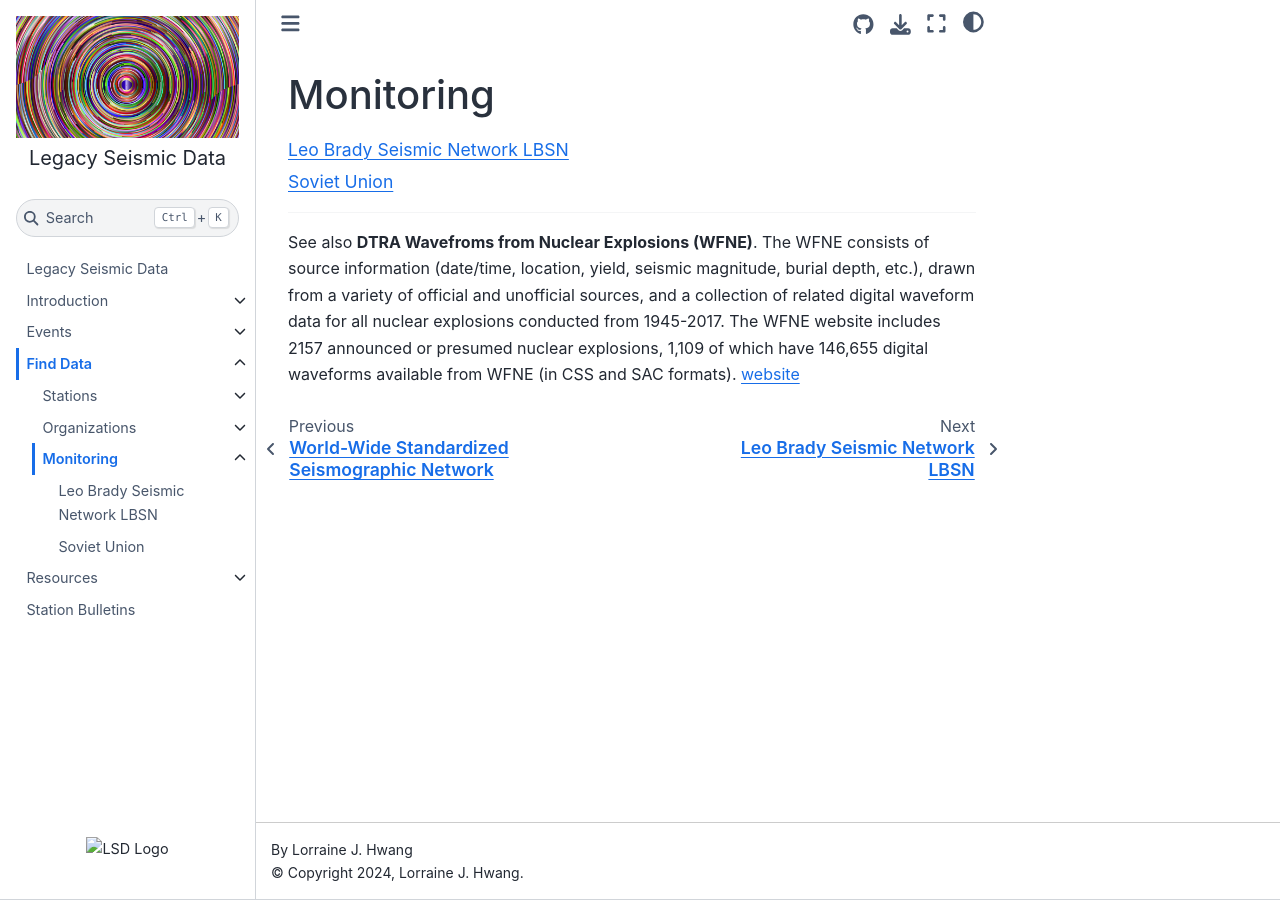
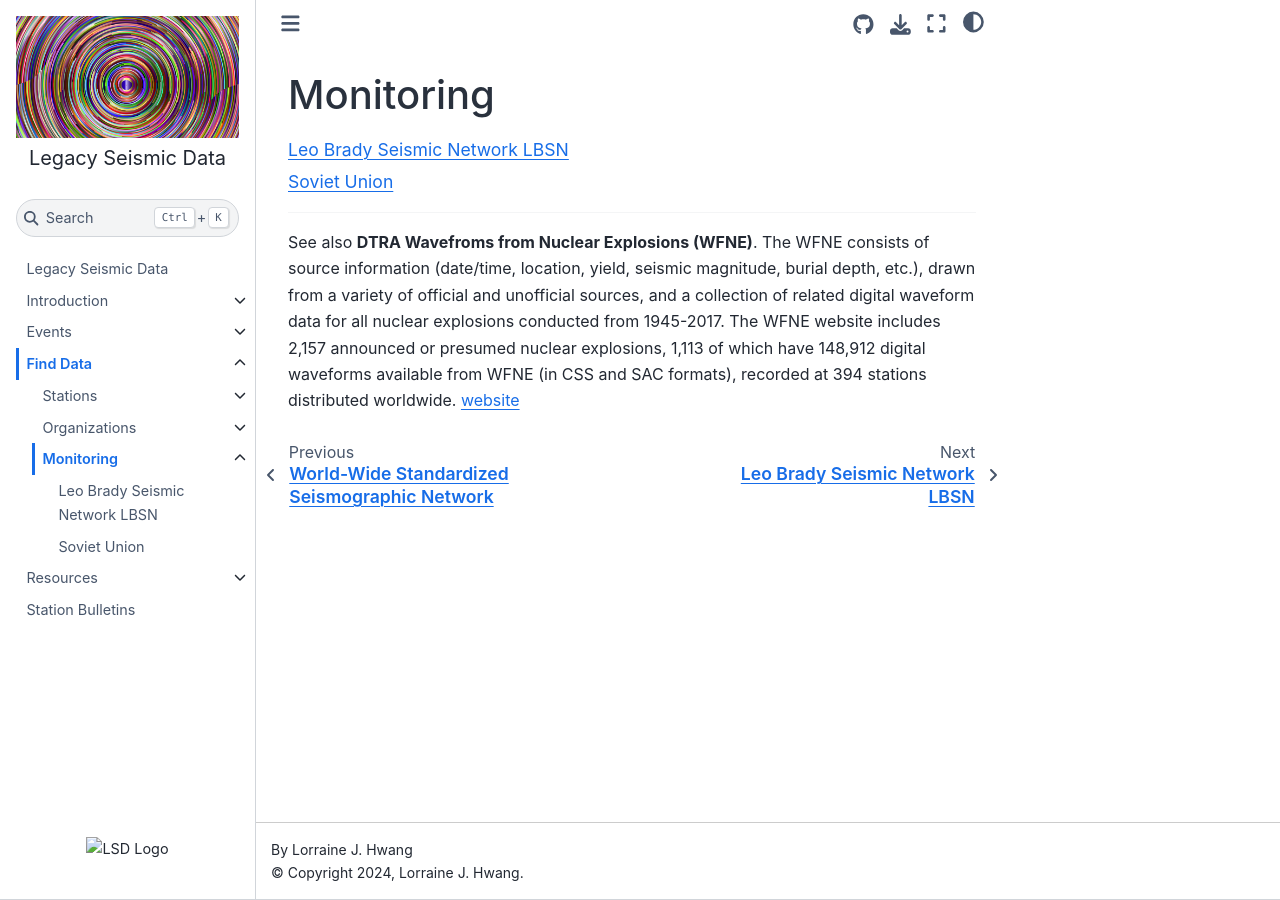
Before and after one commit to ljhwang/LSD_Sphinx, a Sphinx documentation site: the page built from docs/source/find_data/monitoring/index.md, in a window 1280 px wide. Built offline with Sphinx 7.4.7 and the Sphinx Book theme 1.1.4, drawn with Linux system fonts in a browser that asks for light colours.

Commit message:
Updates WFNE

```diff
--- a/docs/source/find_data/monitoring/index.md
+++ b/docs/source/find_data/monitoring/index.md
@@ -14,4 +14,4 @@ sovietunion.md
 <hr>
 
 See also  **DTRA Wavefroms from Nuclear Explosions (WFNE)**.
-The WFNE consists of source information (date/time, location, yield, seismic magnitude, burial depth, etc.), drawn from a variety of official and unofficial sources, and a collection of related digital waveform data for all nuclear explosions conducted from 1945-2017. The WFNE website includes 2157 announced or presumed nuclear explosions, 1,109 of which have 146,655 digital waveforms available from WFNE (in CSS and SAC formats). [website](https://www.wfne.info/)
+The WFNE consists of source information (date/time, location, yield, seismic magnitude, burial depth, etc.), drawn from a variety of official and unofficial sources, and a collection of related digital waveform data for all nuclear explosions conducted from 1945-2017. The WFNE website includes 2,157 announced or presumed nuclear explosions, 1,113 of which have 148,912 digital waveforms available from WFNE (in CSS and SAC formats), recorded at 394 stations distributed worldwide. [website](https://www.wfne.info/)
```
